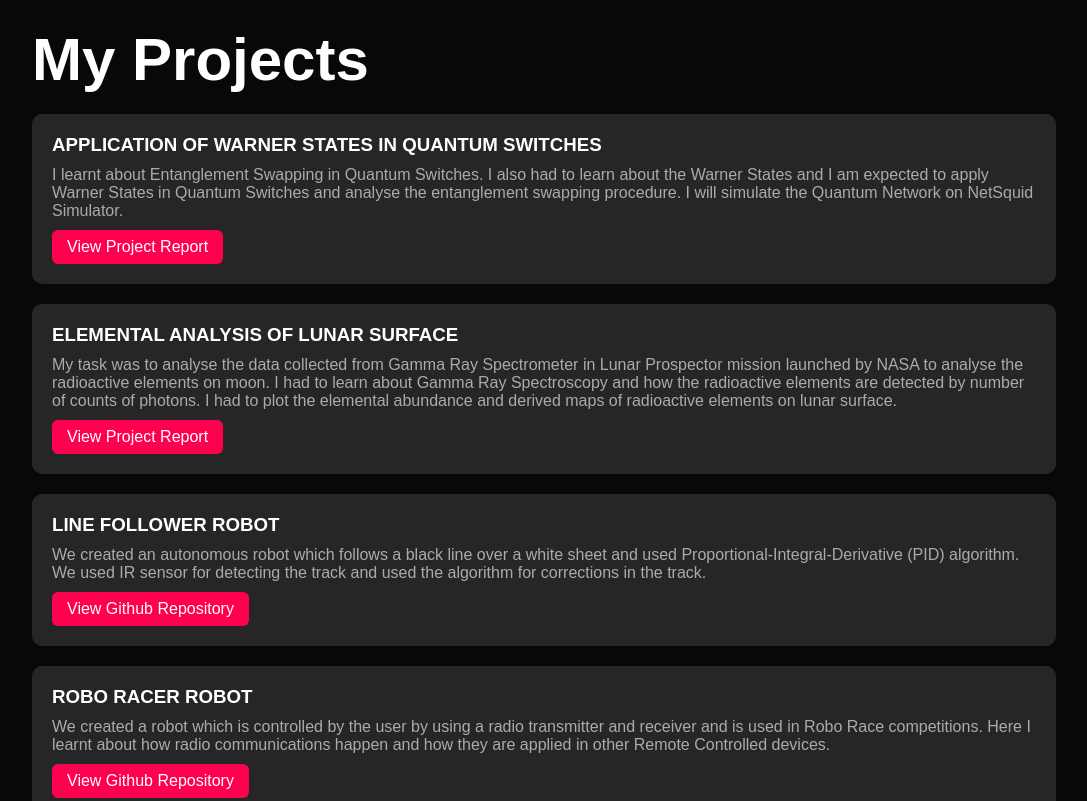
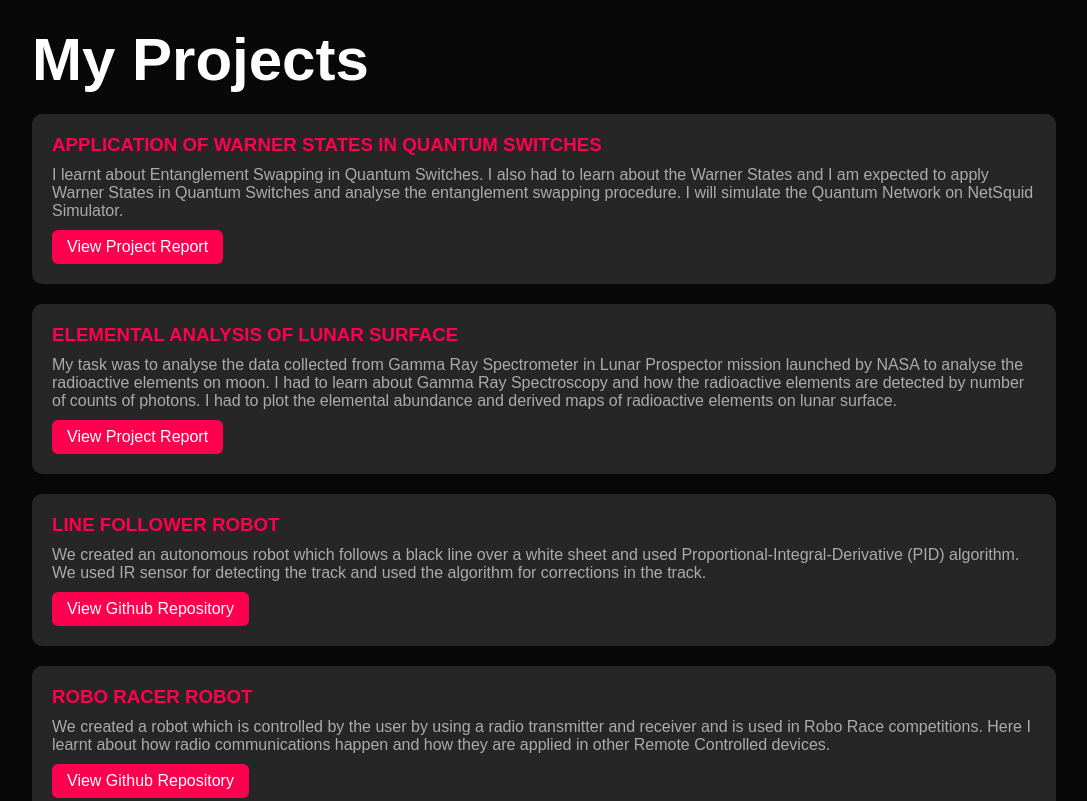
Before and after one commit to Dadhichi-Das/DadhichiDas.github.io, a plain HTML site: page index.html in a window 1280 px wide. Shown: the part 2040-2841 px from the top of the page, without its empty margins (96-1183 px from the left). Drawn offline with Linux system fonts and the light colour scheme.

Commit message:
Update style.css

```diff
--- a/style.css
+++ b/style.css
@@ -209,7 +209,7 @@ nav ul li a {
 
 .project-block h3 {
     margin-bottom: 10px;
-    color: white;
+    color: #ff004f;
 }
 
 .project-block p {
```
